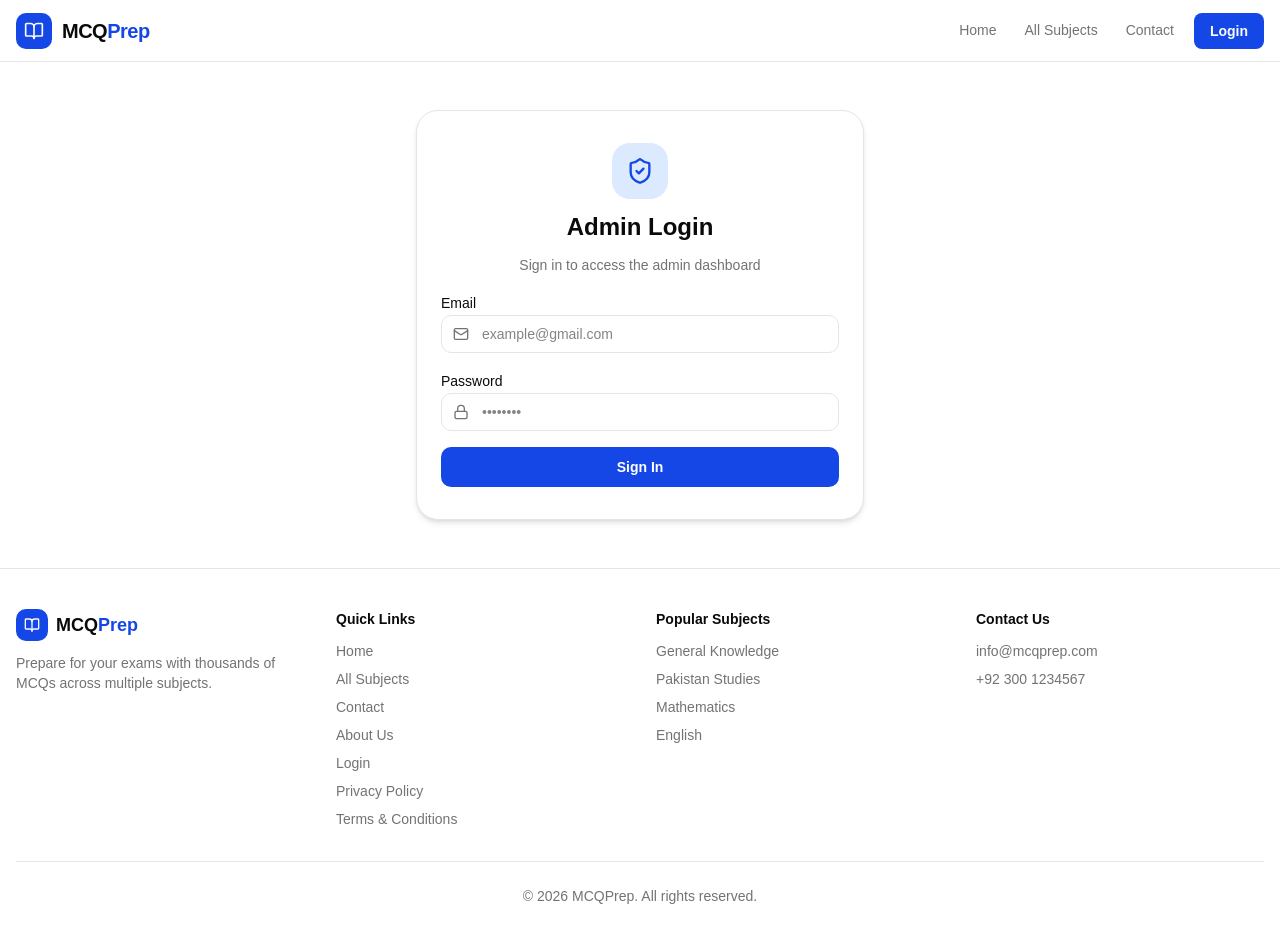
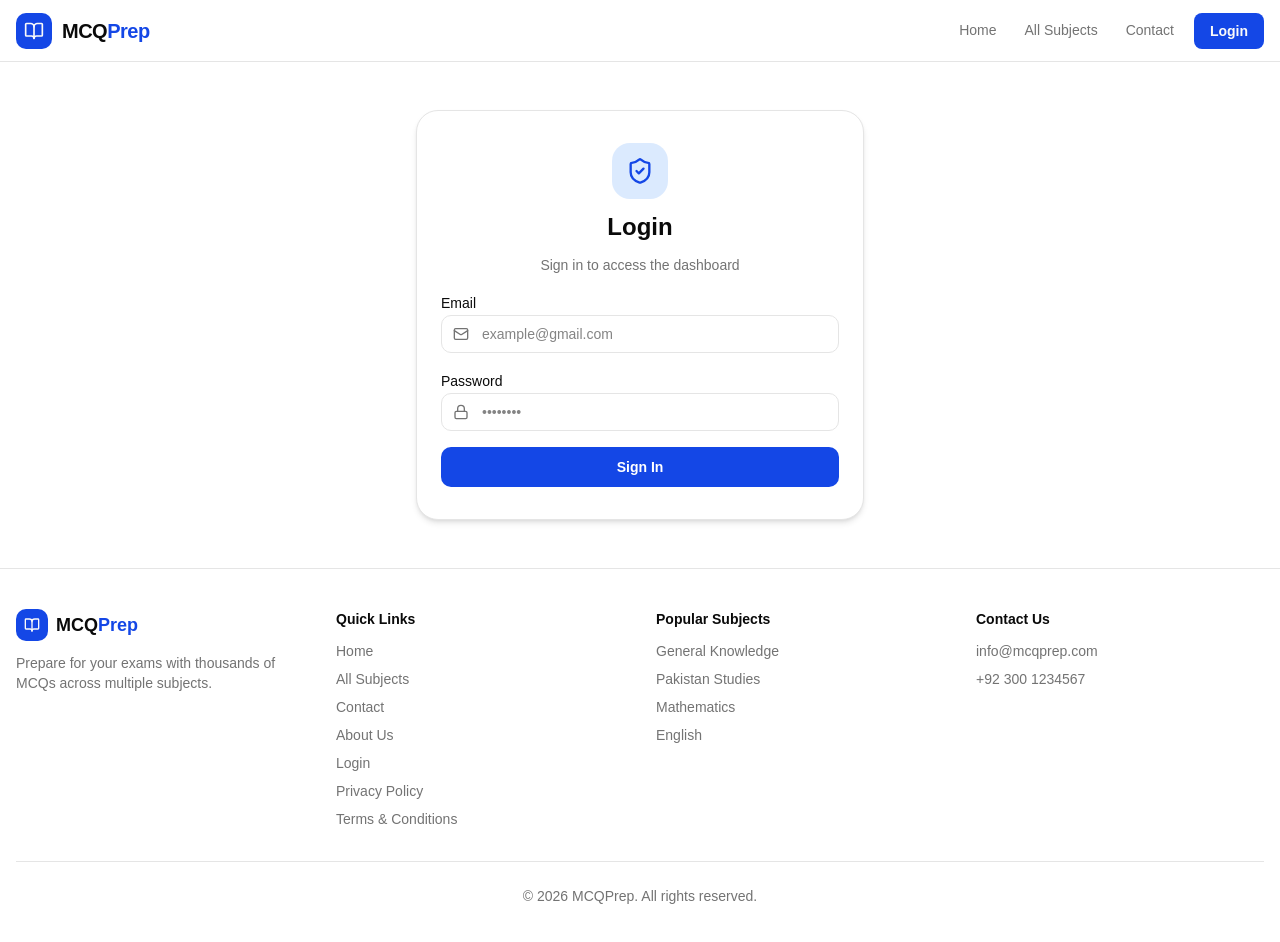
Before and after one commit to JMMAwais/SmartGuideMCQs, a React (Vite) app: page /login in a window 1280 px wide. Shown: the top 942 px of the page. Built offline with nearby package versions, Linux system fonts and the light colour scheme.

Commit message:
modified login page

```diff
--- a/src/pages/Login.jsx
+++ b/src/pages/Login.jsx
@@ -45,9 +45,9 @@ function Login() {
             <div className="mx-auto flex h-14 w-14 items-center justify-center rounded-2xl bg-blue-100">
               <ShieldCheck className="h-7 w-7 text-primary" />
             </div>
-            <h1 className="text-2xl font-bold text-foreground">Admin Login</h1>
+            <h1 className="text-2xl font-bold text-foreground">Login</h1>
             <p className="text-sm text-muted-foreground">
-              Sign in to access the admin dashboard
+              Sign in to access the dashboard
             </p>
           </div>
 
```
